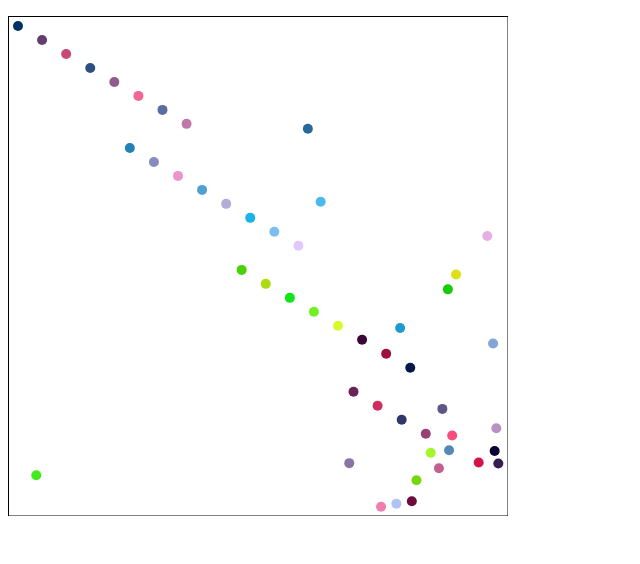
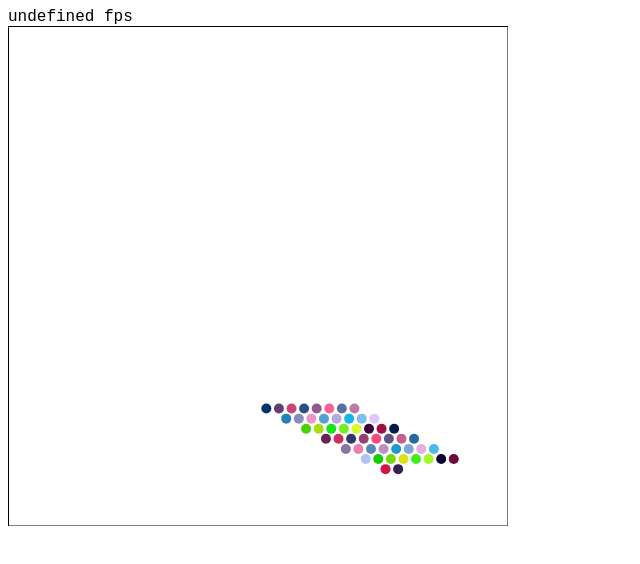
Before and after one commit to DbxDev/NBodySimulation, a plain HTML site: page index.html in a window 1280 px wide. Shown: the whole page, without its empty margins (0-640 px from the left). Drawn offline with nearby package versions, Linux system fonts and the light colour scheme.

Commit message:
sync commit
fps is down

```diff
--- a/index.html
+++ b/index.html
@@ -14,10 +14,7 @@
 		<link href="css/NBody.css" type="text/css" rel="stylesheet" />
     </head>
     <body>
-        <div id="test">
-            <ul id="console">
-
-            </ul>
+        <div id="test"><span id='fps'></span>
         </div>
 		<div ><span id='valueDuration'></span></div>
 		<canvas id="my_canvas" width="500" height="500">
@@ -26,34 +23,8 @@
     </body>
 <script>
 
-/*$(document).ready(function () {
-    size = 50;
-    MaxPQ = new PriorityQueue();
-    for (var i=0 ; i<size ; i++){
-		val = Math.floor((Math.random()*size)+1);
-        MaxPQ.Insert(new Key(val));
-    }
-	$('body').prepend(MaxPQ.printable());
-    for (var i=0 ; i<size ; i++){
-        maxKey = MaxPQ.DelMax();
-		toappend='<li>Max key of PQ : '+maxKey+'</li>';
-        console.debug("Max key of PQ : "+maxKey+"\nAppending : "+toappend);
-       $('ul#console').append(toappend);
-    }
-	    size = 50;
-    MinPQ = new PriorityQueue();
-    for (var i=0 ; i<size ; i++){
-		val = Math.floor((Math.random()*size)+1);
-        MinPQ.Insert(new MinKey(val));
-    }
-	$('body').prepend(MinPQ.printable());
-    for (var i=0 ; i<size ; i++){
-        minKey = MinPQ.DelMax();
-		toappend='<li>Min key of PQ : '+minKey+'</li>';
-        console.debug("Min key of PQ : "+minKey+"\nAppending : "+toappend);
-       $('ul#console').append(toappend);
-    }
+$(document).ready(function () {
+	setInterval(fps.countFps , 2000);
 });
-*/
 </script>
 </html>
--- a/js/animationCore.js
+++ b/js/animationCore.js
@@ -5,6 +5,26 @@
 		- delta is a function used for non linear animation speed
 		- step the function execute between each frame
 **/
+var fps = new FPS();
+function FPS () {
+	this.frames_displayed = 0;
+	this.overall_time_start = new Date();
+}
+FPS.prototype.countFps = function() {
+	fps.frames_displayed = 0 ;
+	var start = new Date();
+	var result;
+	setTimeout( function() {
+		current = new Date();
+		result =  1000 * fps.frames_displayed / (current - start)
+		fps.display();
+	} , 200);
+	return result;
+}
+FPS.prototype.display = function() {
+	$('span#fps').replaceWith('<span id="fps">'+fps.countFps() + ' fps</span>');
+}
+
 function AnimationCoreConstants() {};
 AnimationCoreConstants.LINEAR = function(p) { return p; };
 function AnimationCore(){};
@@ -24,6 +44,8 @@ function animate( options ) {
 			delta = AnimationCoreConstants.LINEAR(progress);
 
 		options.step(delta);
+
+		fps.frames_displayed++;
 
 		if (progress == 1) {
 			clearInterval(handler); // end animation
@@ -87,7 +109,7 @@ AnimationManager.prototype.animateEvent = function () {
 		}
 		AnimationManager.setRunning();
         nextAE = AM.events.pop().value;
-		console.log("New event : " + nextAE);
+		// console.log("New event : " + nextAE);
 
 
 		// do animation
--- a/js/mainCanvas.js
+++ b/js/mainCanvas.js
@@ -27,7 +27,8 @@ window.onload = function()
         */
         R = 0.01;
         for (var i=0 ; i< 50 ; i++ ) {
-            allSpheres[i] = new Sphere(R,1,(i%8)*(2*R*1.01)+2*R ,intDiv(i,8)%8*(2*R*1.01)+2*R ,i/100,i/100,(100*i)%255,(10*i+50)%255  ,(10*i+100)%255);
+//            allSpheres[i] = new Sphere(R,1,(i%8)*(2*R*1.01)+2*R ,intDiv(i,8)%8*(2*R*1.01)+2*R ,i/100,i/100,(100*i)%255,(10*i+50)%255  ,(10*i+100)%255);
+allSpheres[i] = new Sphere(R,1,(i%8)*(2*R*1.01)+2*R ,intDiv(i,8)%8*(2*R*1.01)+2*R ,0.1+0.001*i,0.15,(100*i)%255,(10*i+50)%255  ,(10*i+100)%255);
             allSpheres[i].Draw(STATIC_VALUES.CONTEXT);
         }
 		sphere1 = new Sphere(0.01,1,0.6 ,0.5 ,0.1,0.1,255,0,0,0);
@@ -64,7 +65,7 @@ window.onload = function()
 	   // var test = setInterval(function(){ console.log(count++);}, 500);
 	   var handler = setInterval(function() {
 			CM.doNext();
-		} , 10);
+		} , STATIC_VALUES.LOGIC_IDLE_TIME);
 	   /*
 		return;
         while (count<2) {
@@ -137,6 +138,9 @@ function StaticValues(canvas) {
     /** Simulation vars **/
     this.INFINITE = 999999999;
 
+	/** TECHNICAL CONSTANT**/
+	this.MIN_EVENTS_IN_QUEUE = 300 // number of events required to put logic process in idle state.
+	this.LOGIC_IDLE_TIME = 10 // number of ms of idling >> not really satisfying.
 	////console.log("Static values instanciated.")
 }
 
@@ -357,6 +361,7 @@ CollisionManager.prototype.addFollowingEvents = function(event,callback) {
 
 CollisionManager.prototype.doNext = function () {
 	CM = this;
+
 	if (CM.running) return;
 
 	CM.running = true;
@@ -367,9 +372,22 @@ CollisionManager.prototype.doNext = function () {
 	// computing new
 	CM.resolveEvent(event);
 
+	// keep process in idle state if event drawing queue is too big
+	if (CM.AM.events.size >= STATIC_VALUES.MIN_EVENTS_IN_QUEUE) {
+		ratio = CM.AM.events.size / STATIC_VALUES.MIN_EVENTS_IN_QUEUE;
 
-	CM.running = false;
-	//}
+		handler = setInterval( function(){
+
+			if (CM.AM.events.size <= STATIC_VALUES.MIN_EVENTS_IN_QUEUE) {
+				clearInterval(handler);
+				CM.running = false;
+			 }
+
+		} , STATIC_VALUES.LOGIC_IDLE_TIME * ratio);
+	} else {
+		CM.running = false;
+	}
+
 }
 CollisionManager.prototype.moveSpheres = function(duration) {
 	// console.log("BEFORE Spheres states : " + this.getSpheres());
```
